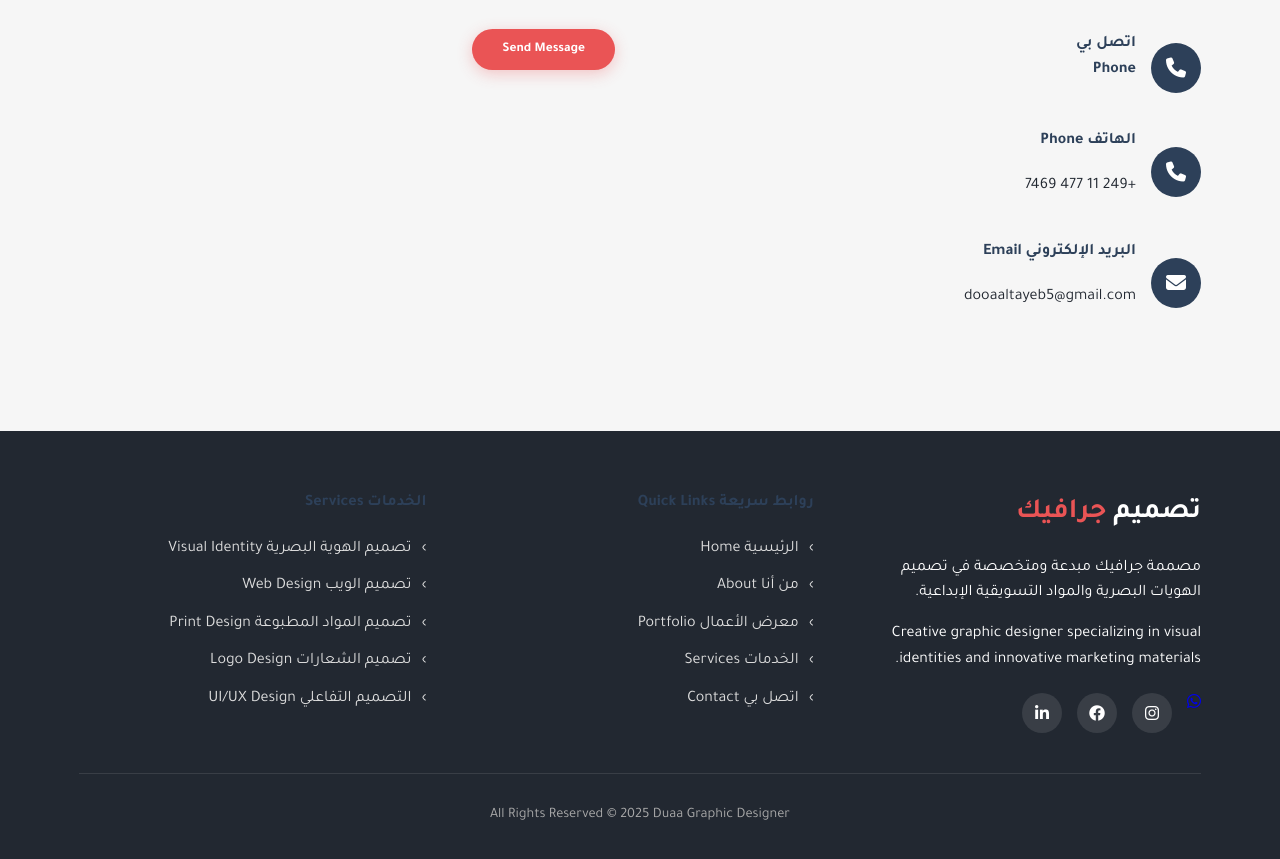
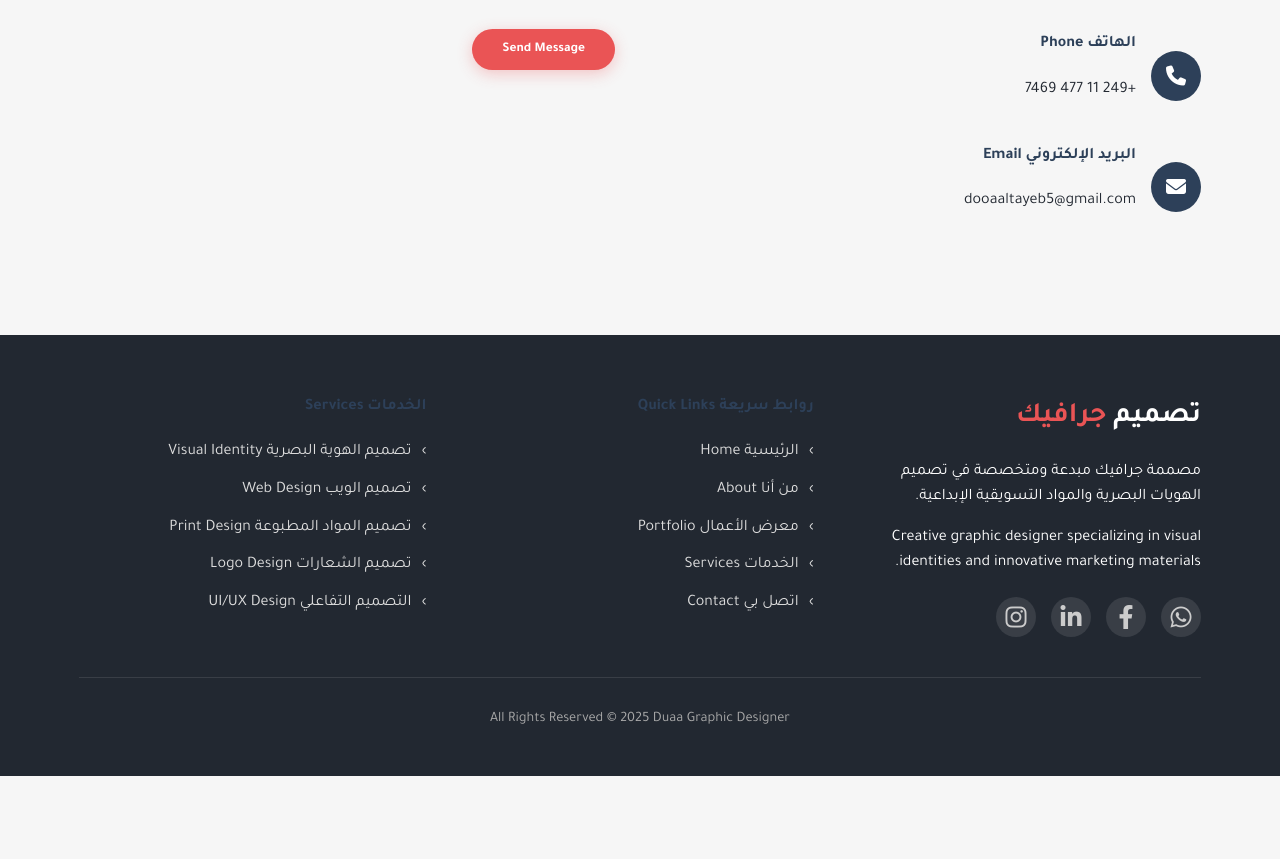
Before and after one commit to CodeTalimy/Dooa, a plain HTML site: page index.html in a window 1280 px wide. Shown: the part 5034-5893 px from the top of the page. After the commit the page ends 5810 px from the top, so only its background shows below. Drawn offline with Linux system fonts and the light colour scheme.

Commit message:
Enhance footer with social media links and styles
Added social media links with hover effects.

```diff
--- a/index.html
+++ b/index.html
@@ -638,6 +638,25 @@
             font-size: 0.9rem;
         }
 
+<style>
+.social-links {
+    display: flex;
+    gap: 15px;
+    justify-content: center;
+    margin-top: 15px;
+}
+
+.social-link {
+    color: #ccc; /* اللون الافتراضي للأيقونات */
+    font-size: 1.5rem;
+    transition: color 0.3s ease, transform 0.3s ease;
+}
+
+.social-link:hover {
+    color: #d4af37; /* اللون الذهبي عند المرور */
+    transform: scale(1.2); /* تكبير بسيط للأيقونة عند المرور */
+}
+
         /* Animations */
         @keyframes fadeIn {
             from { opacity: 0; }
@@ -1025,15 +1044,6 @@
                         </div>
                     </div>
                     <div class="contact-item">
-                        <div class="contact-icon">
-                            <i class="fas fa-phone"></i>
-                        </div>
-                        <div>
-                            <h4> اتصل بي<span class="english"><p> Phone</p></span></h4>
-                            <p></p>
-                        </div>
-                    </div>
-                    <div class="contact-item">
     <div class="contact-icon">
         <i class="fas fa-phone"></i>
     </div>
@@ -1082,11 +1092,19 @@
                     <p>مصممة جرافيك مبدعة ومتخصصة في تصميم الهويات البصرية والمواد التسويقية الإبداعية.</p>
                     <p class="english">Creative graphic designer specializing in visual identities and innovative marketing materials.</p>
                     <div class="social-links">
-                        <a href="#"><i class="fab fa-whatsapp"></i></a>
-                        <a href="#" class="social-link"><i class="fab fa-instagram"></i></a>
-                        <a href="#" class="social-link"><i class="fab fa-facebook"></i></a>
-                        <a href="#" class="social-link"><i class="fab fa-linkedin-in"></i></a>
-                    </div>
+    <a href="https://wa.me/249912345678" target="_blank" class="social-link" title="واتساب">
+        <i class="fab fa-whatsapp"></i>
+    </a>
+    <a href="https://www.facebook.com/doaa.altaib" target="_blank" class="social-link" title="فيسبوك">
+        <i class="fab fa-facebook-f"></i>
+    </a>
+    <a href="https://www.linkedin.com/in/doaa-altaib" target="_blank" class="social-link" title="لينكدإن">
+        <i class="fab fa-linkedin-in"></i>
+    </a>
+    <a href="https://www.instagram.com/doaa.altaib" target="_blank" class="social-link" title="إنستغرام">
+        <i class="fab fa-instagram"></i>
+    </a>
+</div>
                 </div>
                 <div class="footer-links">
                     <h4>روابط سريعة <span class="english">Quick Links</span></h4>
```
